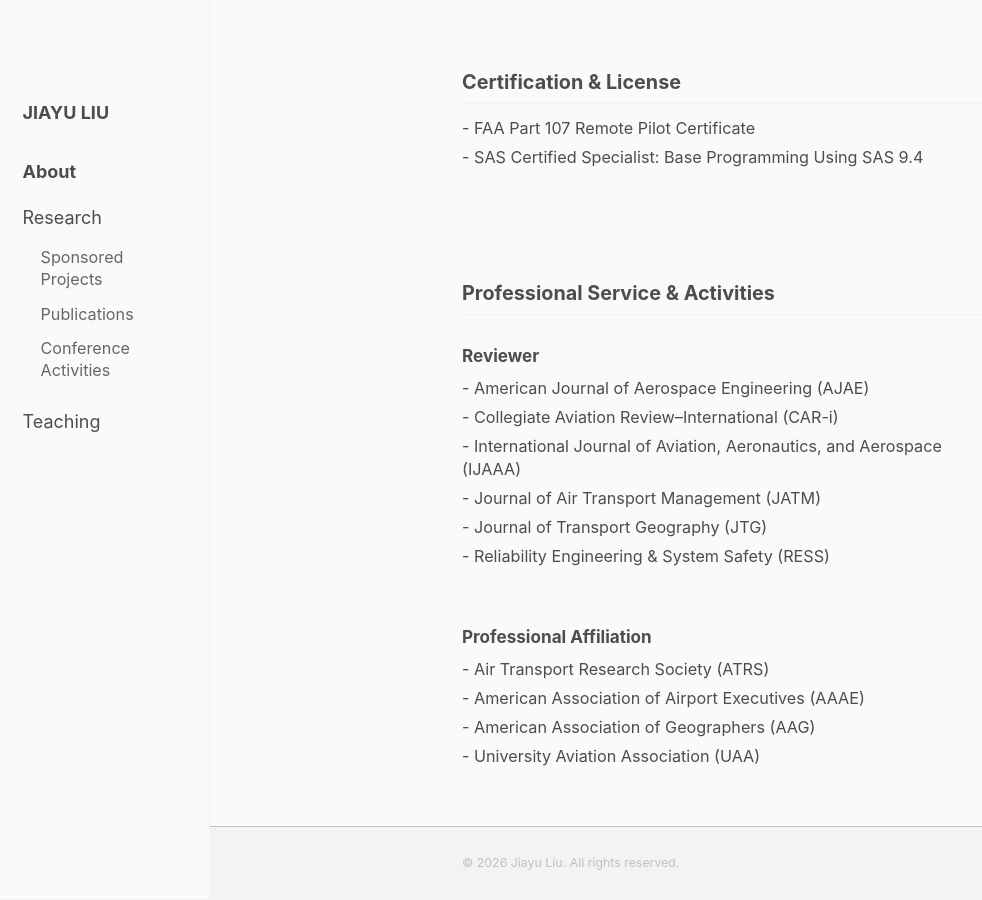
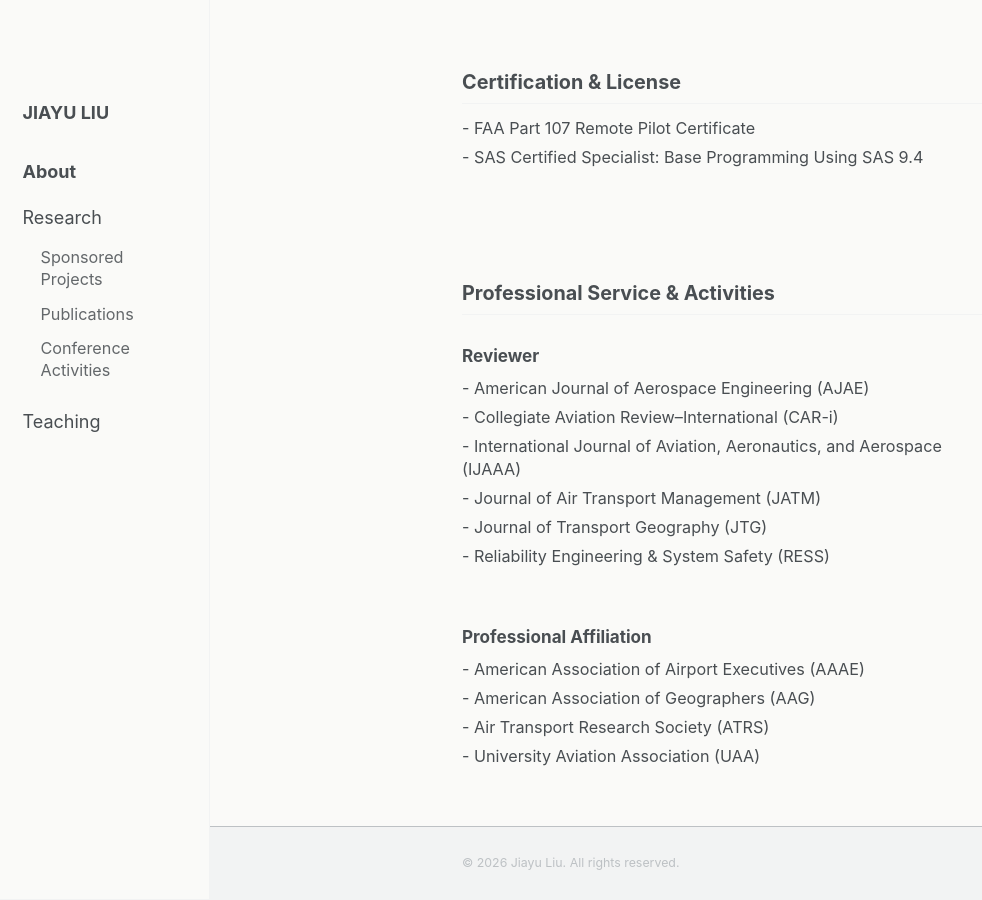
Before and after one commit to liu3309/liu3309.github.io, a Jekyll site: the page built from index.md, in a window 1280 px wide and 900 px high, scrolled down 1283 px. Shown: the whole window, without its empty margins (0-982 px from the left). Built offline with Jekyll 4.4.1, drawn with Linux system fonts in a browser that asks for light colours; a script that is not in the unit is left out.

```diff
--- a/index.md
+++ b/index.md
@@ -129,10 +129,6 @@ Beyond research, I serve as the Graduate Course Instructor for AT 102 - Aviation
   <h3>Professional Affiliation</h3>
 
   <div class="cv-row">
-    - Air Transport Research Society (ATRS)
-  </div>
-
-  <div class="cv-row">
     - American Association of Airport Executives (AAAE)
   </div>
 
@@ -141,6 +137,10 @@ Beyond research, I serve as the Graduate Course Instructor for AT 102 - Aviation
   </div>
 
   <div class="cv-row">
+    - Air Transport Research Society (ATRS)
+  </div>
+
+  <div class="cv-row">
     - University Aviation Association (UAA)
   </div>
 
```
